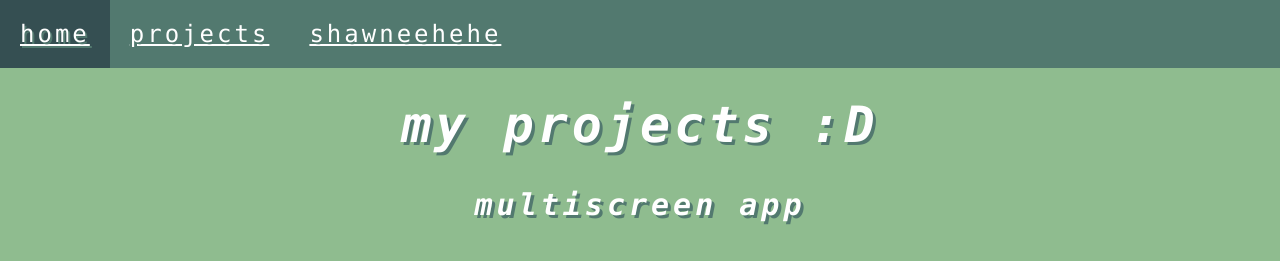
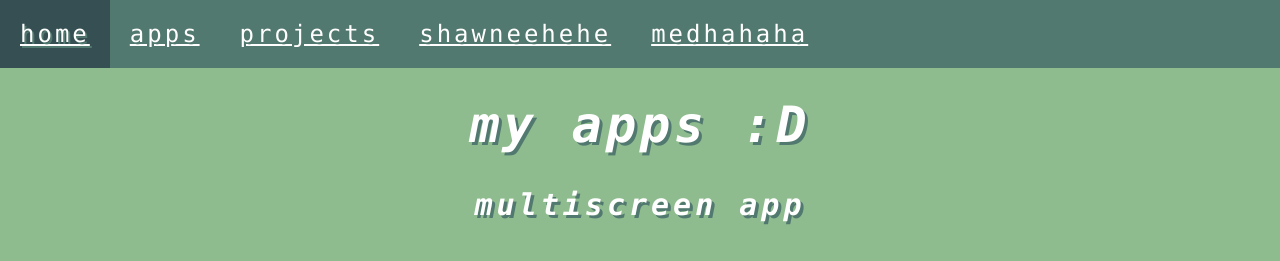
Before and after one commit to WVCS/website-1859637, a plain HTML site: page apps.html in a window 1280 px wide. Shown: the top 261 px of the page. Drawn offline with Linux system fonts and the light colour scheme.

Commit message:
change project to apps

```diff
--- a/apps.html
+++ b/apps.html
@@ -6,16 +6,18 @@
   <meta charset="UTF-8">
   <meta http-equiv="X-UA-Compatible" content="IE=edge">
   <meta name="viewport" content="width=device-width, initial-scale=1.0">
-  <title>my projects :D</title>
+  <title>my apps :D</title>
 </head>
 <body>
   <nav>
     <li><a href="index.html"> home </a></li>
+    <li><a href="apps.html"> apps </a></li>
     <li><a href="projects.html"> projects </a></li>
     <li><a href="https://wvcs.github.io/website-shawneehalander/"> shawneehehe </a></li>
+    <li><a href="https://wvcs.github.io/website-medhs16/"> medhahaha </a></li>
   </nav>
   <br><br><br>
-  <center><h1><i> my projects :D </h1>
+  <center><h1><i> my apps :D </h1>
   <h2>multiscreen app</h2>
     <br><br>
   <iframe width="392" height="620" style="border: 0px;" src="https://studio.code.org/projects/applab/rPCAi9jxjmMefuYoTMjxhJr6MK3Pdl4y3u1VtlDWrQO/embed?nosource"></iframe>
```
